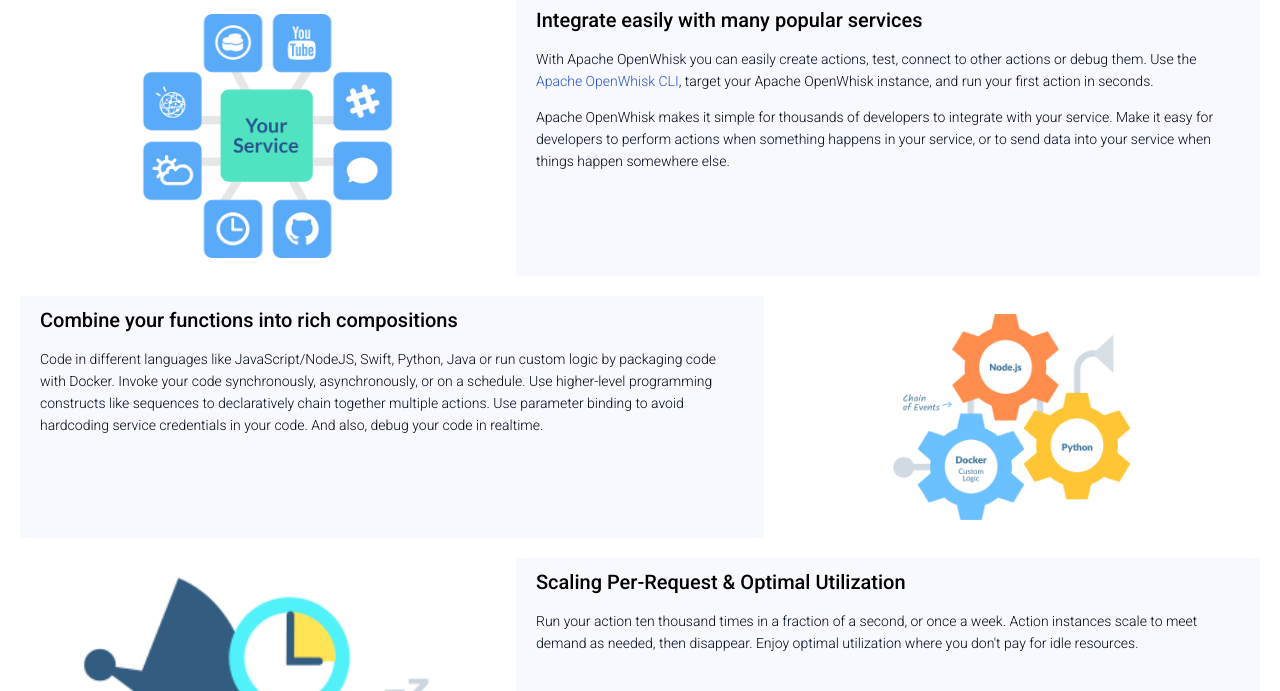
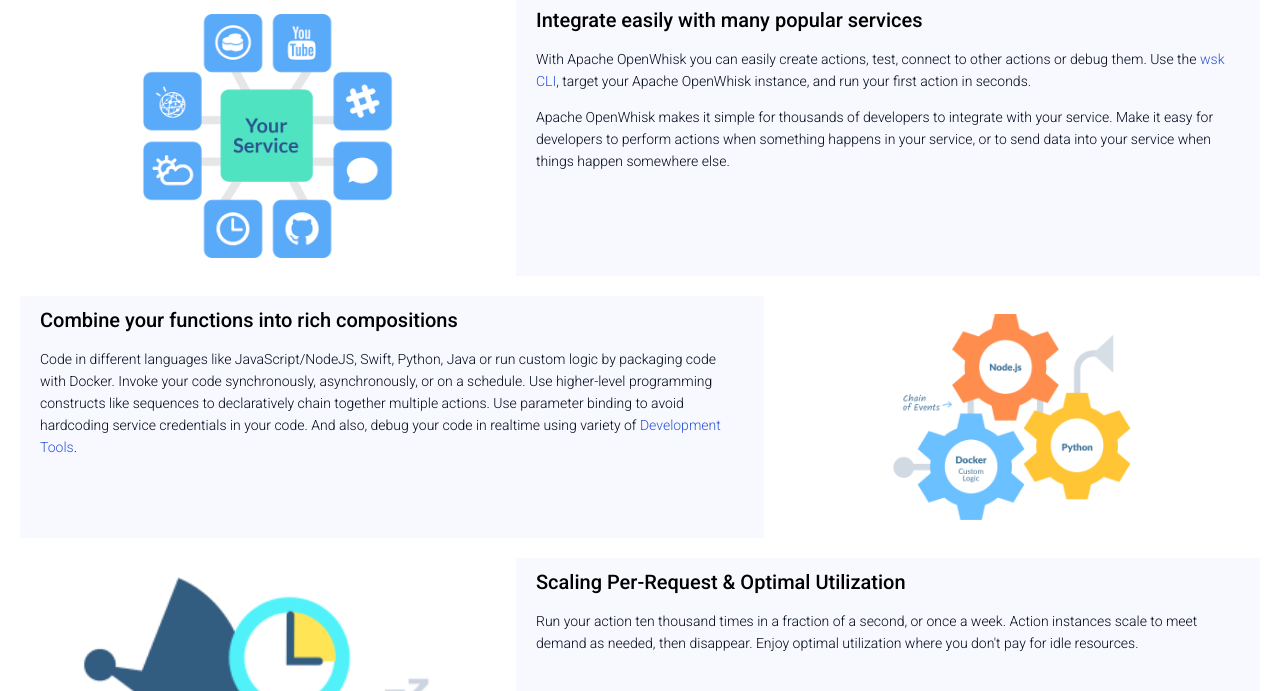
Before and after one commit to apache/openwhisk-website, a Jekyll site: the page built from index.md, in a window 1280 px wide and 900 px high, scrolled down 1013 px, cut to the strip 209-900 px from the top of the window. Built offline with Jekyll 4.4.1, drawn with Linux system fonts in a browser that asks for light colours.

Commit message:
changing links on home page

```diff
--- a/_layouts/home.html
+++ b/_layouts/home.html
@@ -73,8 +73,7 @@
             <p>
                 With Apache OpenWhisk you can easily create actions, test, connect to other
                 actions or debug them. Use the
-                <a class="where-to-start__link" href="https://github.com/apache/incubator-openwhisk/blob/master/docs/cli.md#openwhisk-cli">
-                Apache OpenWhisk CLI</a>,
+                <a href="documentation.html#using-openwhisk">wsk CLI</a>,
                 target your Apache OpenWhisk instance, and run your first action in seconds.
             </p>
             <p>
@@ -96,7 +95,8 @@
                 Use higher-level programming constructs like sequences to declaratively
                 chain together multiple actions.
                 Use parameter binding to avoid hardcoding service credentials in your code.
-                And also, debug your code in realtime.
+                And also, debug your code in realtime using variety of
+                <a href="documentation.html/#development_tools">Development Tools</a>.
             </p>
         </div>
         <div class="image-wrapper">
```
